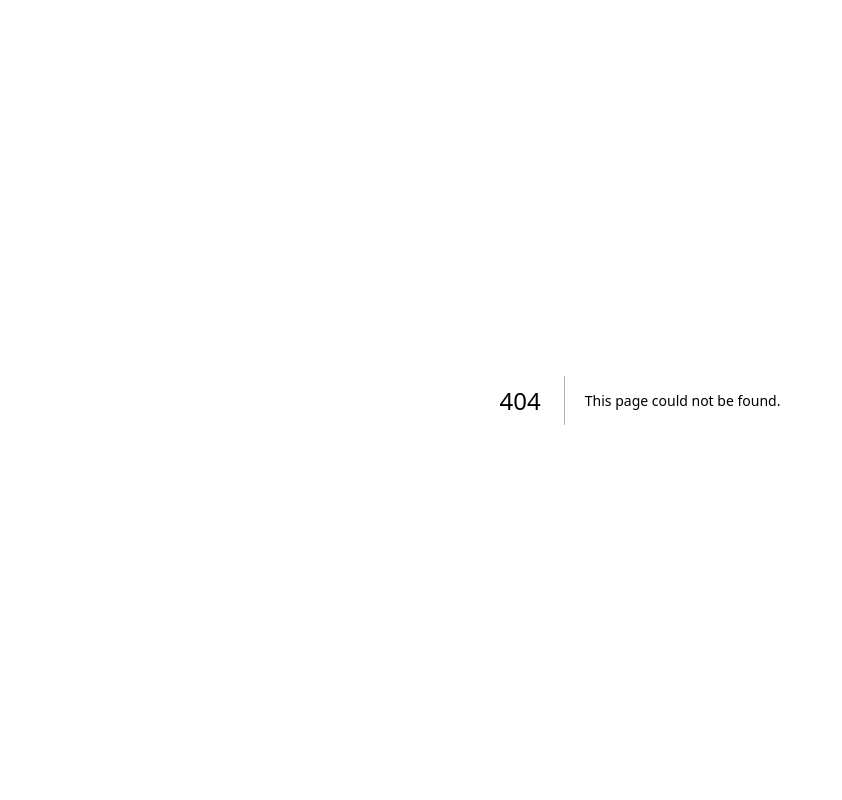
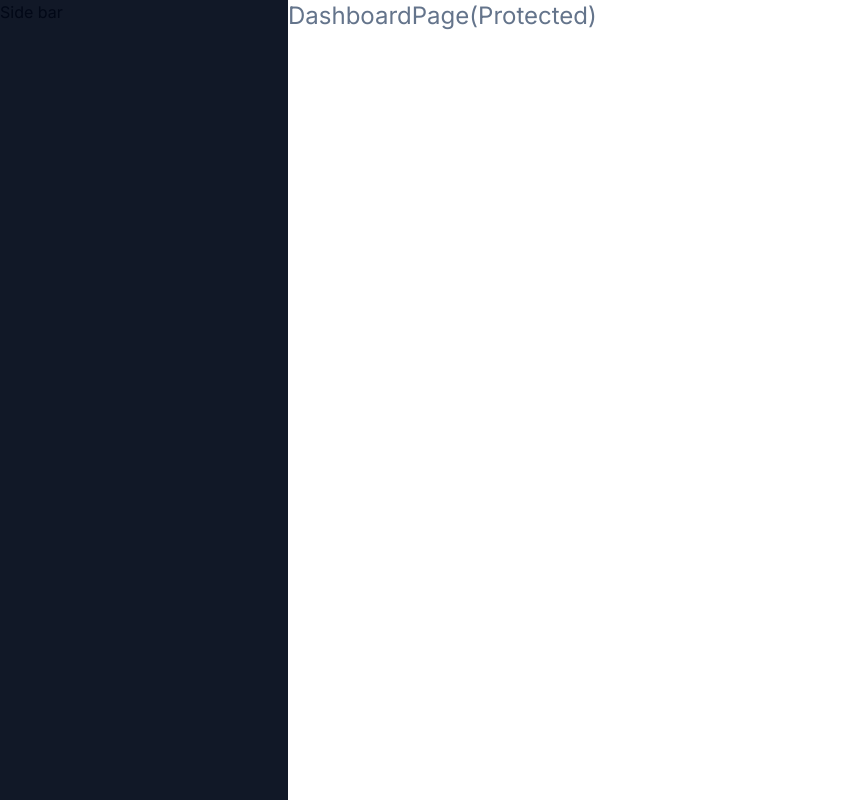
Before and after one commit to Loltolo-Lesapiti/UnifiedGenius, a Next.js app: page /dashboard in a window 1280 px wide. Before the commit this address had no page. Shown: the whole page, without its empty margins (0-842 px from the left). Built offline with nearby package versions, Linux system fonts and the light colour scheme.

Commit message:
Authenticate using clerk

```diff
--- /dev/null
+++ b/app/(auth)/(routes)/sign-in/[[...sign-in]]/page.tsx
@@ -0,0 +1,5 @@
+import { SignIn } from "@clerk/nextjs";
+
+export default function Page() {
+  return <SignIn />;
+}
--- /dev/null
+++ b/app/(auth)/(routes)/sign-up/[[...sign-up]]/page.tsx
@@ -0,0 +1,5 @@
+import { SignUp } from "@clerk/nextjs";
+
+export default function Page() {
+  return <SignUp />;
+}
--- /dev/null
+++ b/app/(dashboard)/(routes)/dashboard/page.tsx
@@ -0,0 +1,13 @@
+import { UserButton } from "@clerk/nextjs";
+import React from "react";
+
+const DashboardPage = () => {
+  return (
+    <div className="flex justify-between">
+      <h3 className="text-2xl text-slate-500">DashboardPage(Protected)</h3>
+      <UserButton afterSignOutUrl="/" />
+    </div>
+  );
+};
+
+export default DashboardPage;
--- /dev/null
+++ b/app/(dashboard)/layout.tsx
@@ -0,0 +1,14 @@
+export default function DashboardLayout({
+  children, // will be a page or nested layout
+}: {
+  children: React.ReactNode;
+}) {
+  return (
+    <div className="h-full relative">
+      <div className="hidden h-full md:flex md:flex-col md:w-72 md:fixed md:insec-y-0 z-[80] bg-gray-900">
+        <h3>Side bar</h3>
+      </div>
+      <main className="md:pl-72">{children}</main>
+    </div>
+  );
+}
```
